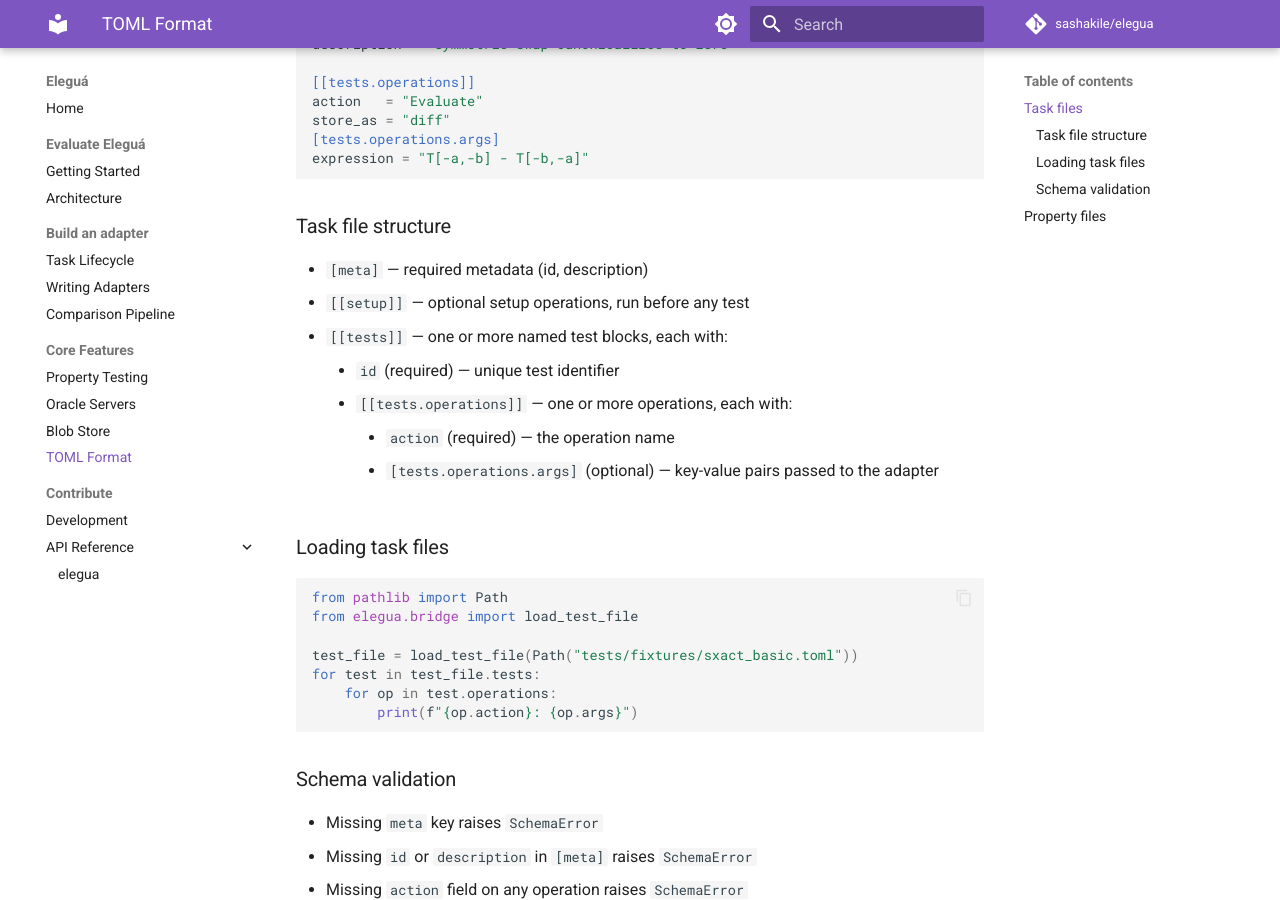
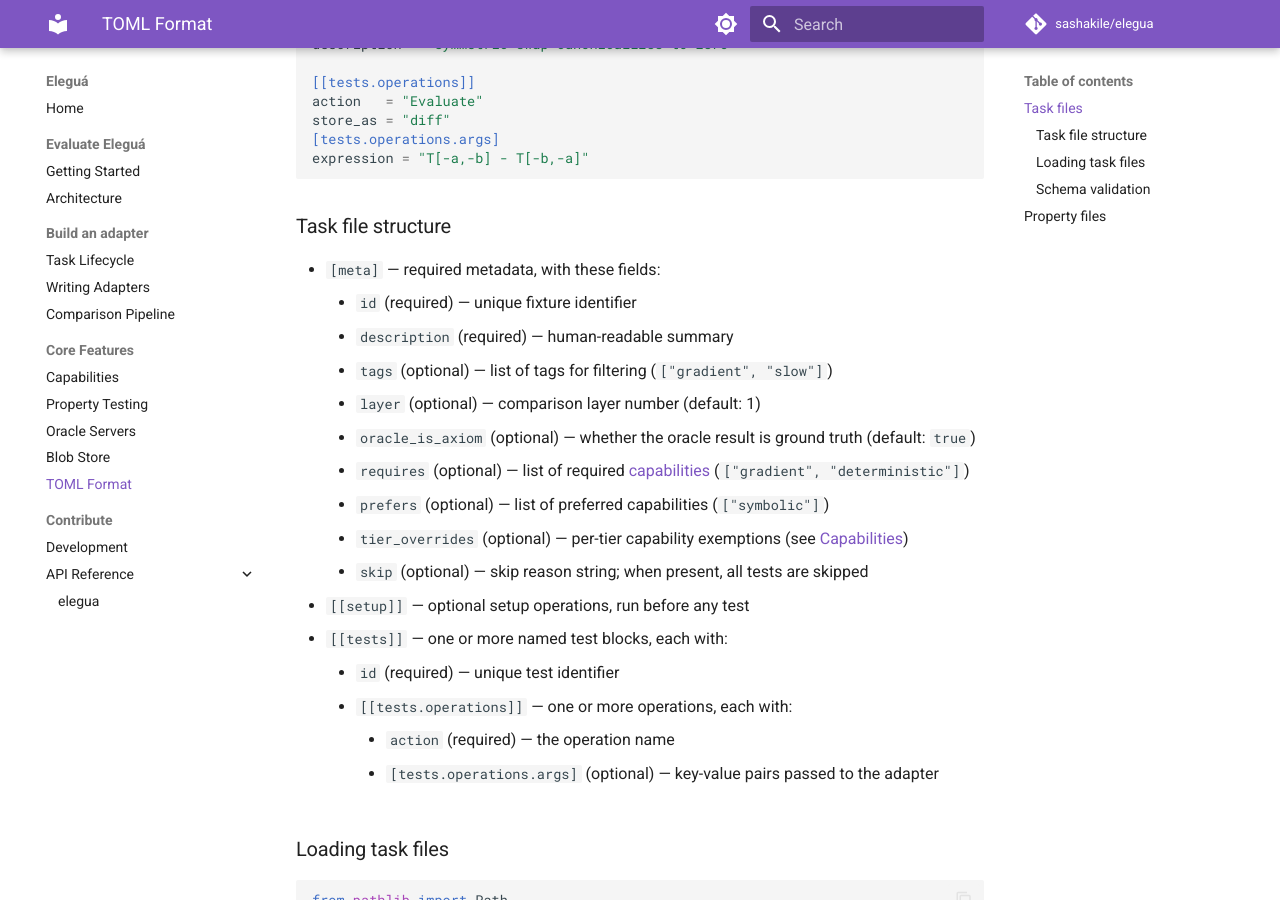
Before and after one commit to sashakile/elegua, an MkDocs documentation site: the page built from docs/guide/toml-format.md, in a window 1280 px wide and 900 px high, scrolled down 826 px. Built offline with MkDocs 1.6.1 and Material for MkDocs 9.7.7, drawn with Linux system fonts in a browser that asks for light colours; comment, search, counter and statistics services are not loaded.

Commit message:
docs: add capabilities guide and update TOML format docs
New docs/guide/capabilities.md page covering:
- Standard capability vocabulary (gradient, deterministic, seedable, etc.)
- Namespace guidance for plugin-owned capabilities
- How to declare capabilities in an adapter
- Shipped adapter capabilities table
- How to declare requires/prefers in TOML fixtures
- Tier-specific overrides
- Runner capability negotiation behavior

Update TOML format docs with all meta fields (requires, prefers, tags,
layer, oracle_is_axiom, skip, tier_overrides).
Add capabilities page to mkdocs.yml nav.

Closes elegua-27q

```diff
--- a/docs/guide/toml-format.md
+++ b/docs/guide/toml-format.md
@@ -37,7 +37,16 @@
 
 ### Task file structure
 
-- `[meta]` — required metadata (id, description)
+- `[meta]` — required metadata, with these fields:
+    - `id` (required) — unique fixture identifier
+    - `description` (required) — human-readable summary
+    - `tags` (optional) — list of tags for filtering (``["gradient", "slow"]``)
+    - `layer` (optional) — comparison layer number (default: 1)
+    - `oracle_is_axiom` (optional) — whether the oracle result is ground truth (default: ``true``)
+    - `requires` (optional) — list of required [capabilities](capabilities.md) (``["gradient", "deterministic"]``)
+    - `prefers` (optional) — list of preferred capabilities (``["symbolic"]``)
+    - `tier_overrides` (optional) — per-tier capability exemptions (see [Capabilities](capabilities.md))
+    - `skip` (optional) — skip reason string; when present, all tests are skipped
 - `[[setup]]` — optional setup operations, run before any test
 - `[[tests]]` — one or more named test blocks, each with:
     - `id` (required) — unique test identifier
--- a/mkdocs.yml
+++ b/mkdocs.yml
@@ -67,6 +67,7 @@
       - Writing Adapters: guide/adapters.md
       - Comparison Pipeline: guide/comparison.md
   - Core Features:
+      - Capabilities: guide/capabilities.md
       - Property Testing: guide/property-testing.md
       - Oracle Servers: guide/oracle-servers.md
       - Blob Store: guide/blob-store.md
```
Also changed, not shown: docs/guide/capabilities.md (added, +138 -0 lines), 1 other file.
